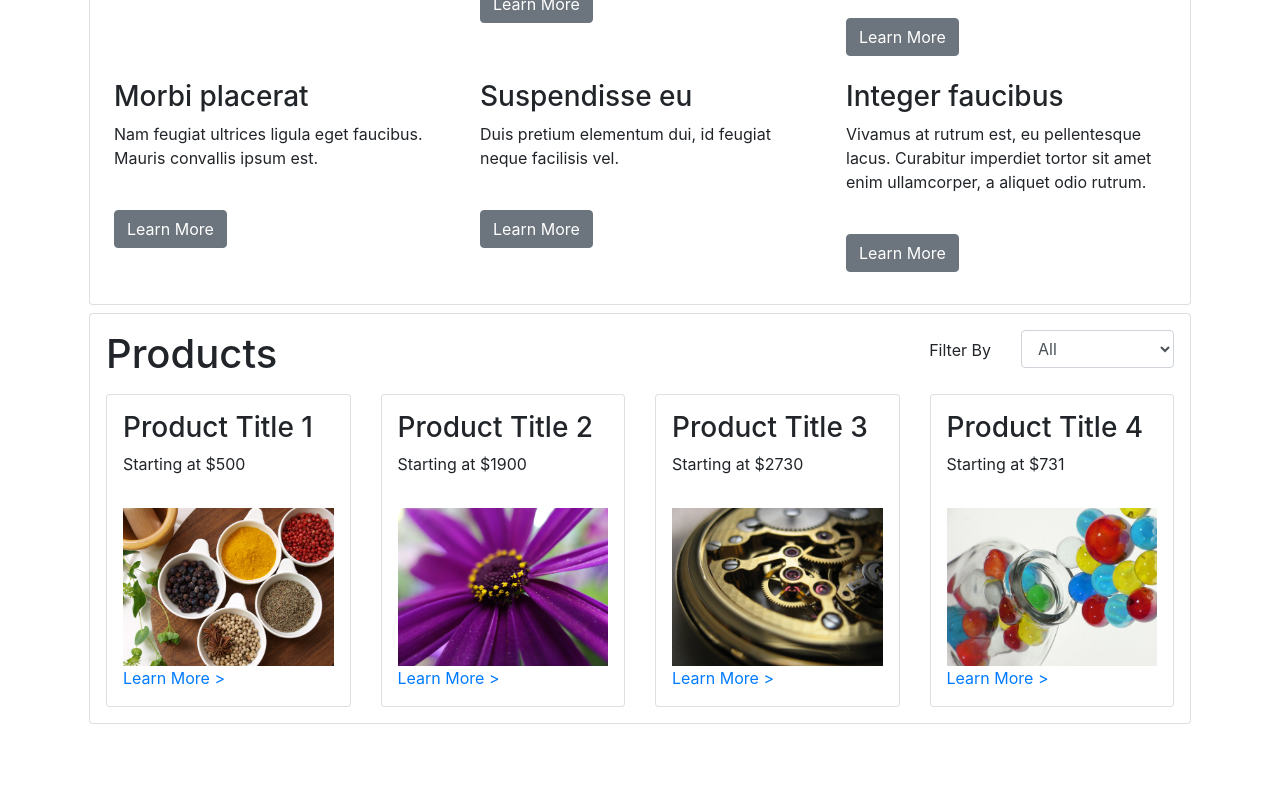
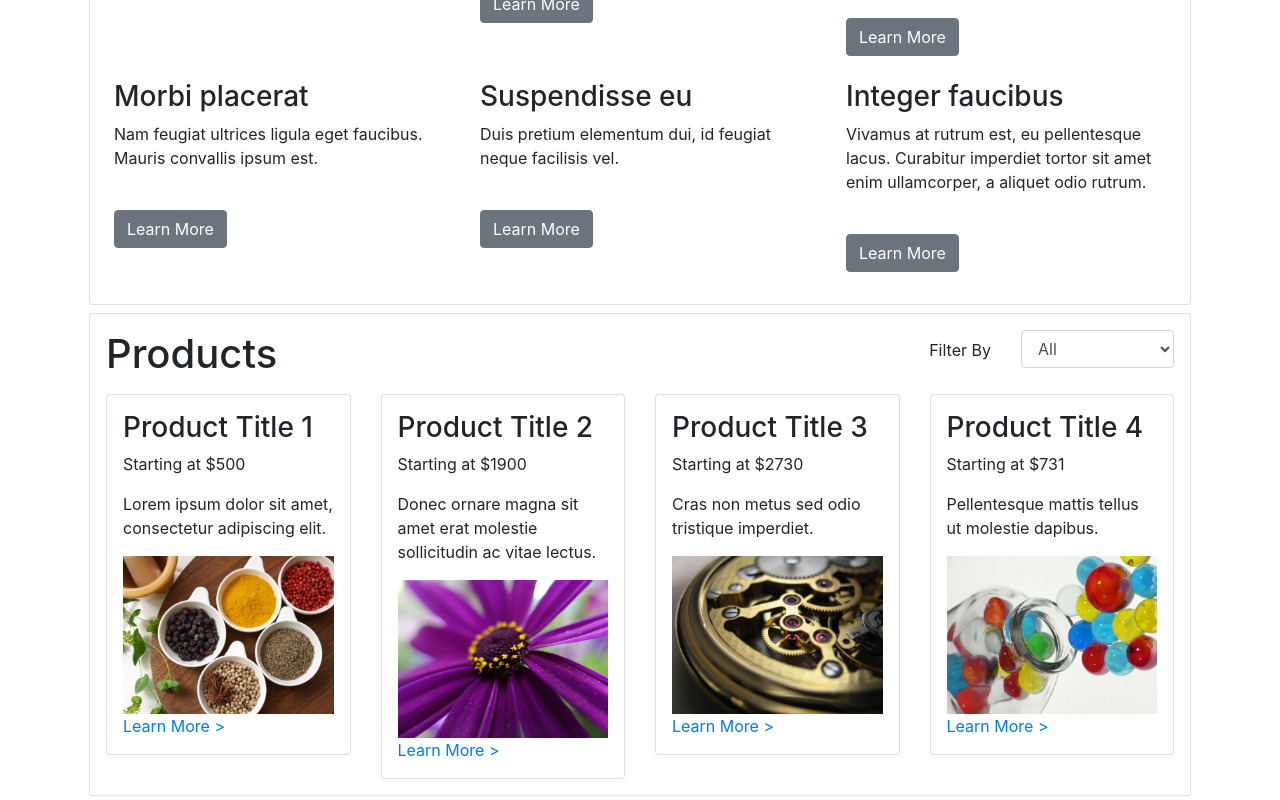
Before and after one commit to precto1285/tagrem-react-bootstrap, a React (Create React App) app in the folder tagrem-react-bootstrap/: page / in a window 1280 px wide. Shown: the part 790-1590 px from the top of the page. Before the commit the page ends 1518 px from the top, so only its background shows below. Built offline with nearby package versions, Linux system fonts and the light colour scheme.

Commit message:
added paragraphs to product

```diff
--- a/tagrem-react-bootstrap/src/components/Products/Products.js
+++ b/tagrem-react-bootstrap/src/components/Products/Products.js
@@ -14,25 +14,25 @@ class Products extends Component {
         {
           title: 'Product Title 1',
           price: '$500',
-          paragraph: '',
+          paragraph: 'Lorem ipsum dolor sit amet, consectetur adipiscing elit.',
           image: <img src={Product1} alt="cereal" width="100%" />
         },
         {
           title: 'Product Title 2',
           price: '$1900',
-          paragraph: '',
+          paragraph: 'Donec ornare magna sit amet erat molestie sollicitudin ac vitae lectus.',
           image: <img src={Product2} alt='flower' width="100%" />
         },
         {
           title: 'Product Title 3',
           price: '$2730',
-          paragraph: '',
+          paragraph: 'Cras non metus sed odio tristique imperdiet.',
           image: <img src={Product3} alt="machine" width="100%" />
         },
         {
           title: 'Product Title 4',
           price: '$731',
-          paragraph: '',
+          paragraph: 'Pellentesque mattis tellus ut molestie dapibus.',
           image: <img src={Product4} alt="candy" width="100%" />
         }
       ]
```
